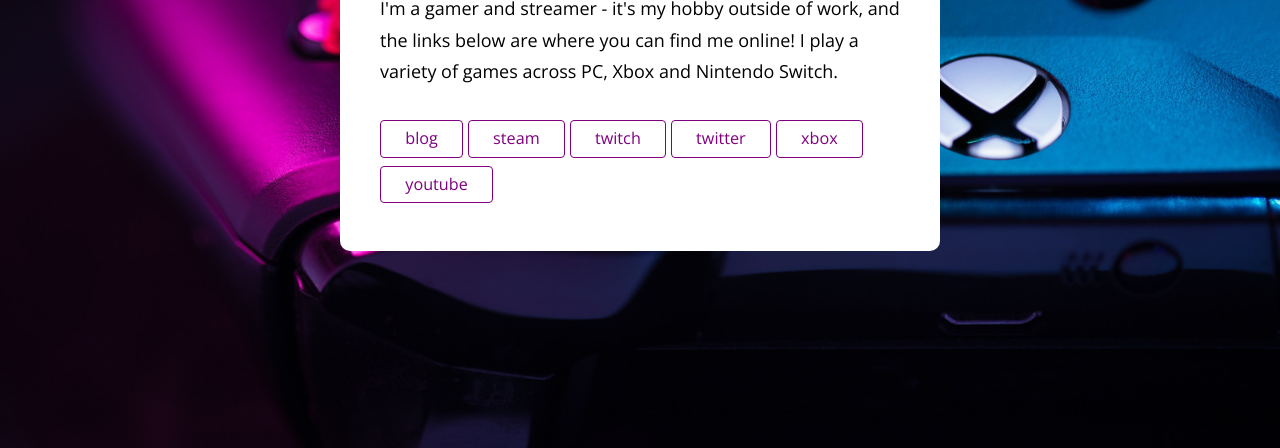
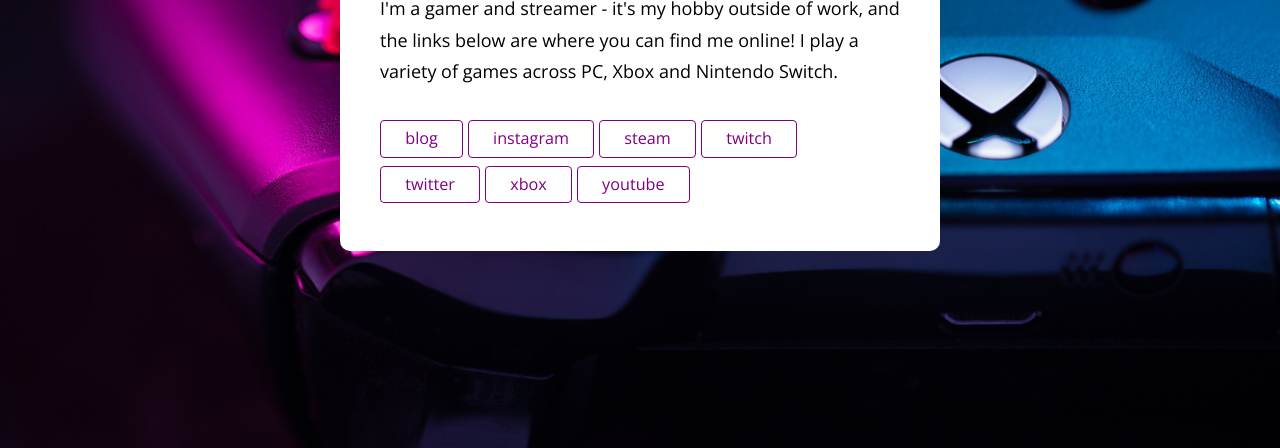
Before and after one commit to jamesbmarshall/jimamp_site, a website: page card.html in a window 1280 px wide. Shown: the part 352-800 px from the top of the page. Drawn offline with nearby package versions, Linux system fonts and the light colour scheme.

Commit message:
Social Update

```diff
--- a/card.html
+++ b/card.html
@@ -63,6 +63,8 @@
 
       <a class="socialLinks__link socialLInk__blog" href="https://blog.jimamp.games" target="_blank">blog</a>
 
+      <a class="socialLinks__link socialLInk__instagram" href="https://instagram.com/therealjimamp" target="_blank">instagram</a>
+
       <a class="socialLinks__link socialLInk__steam" href="https://steamcommunity.com/id/JimAmp" target="_blank">steam</a>
 
       <a class="socialLinks__link socialLInk__twitch" href="https://twitch.tv/JimAmp" target="_blank">twitch</a>
```
Also changed, not shown: full.html (+2 -0 lines), index.html (+2 -0 lines), README.md (added).
